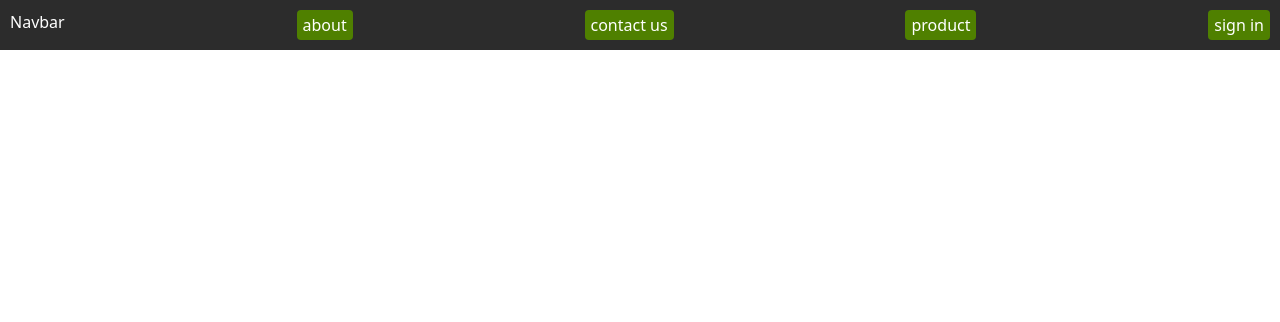
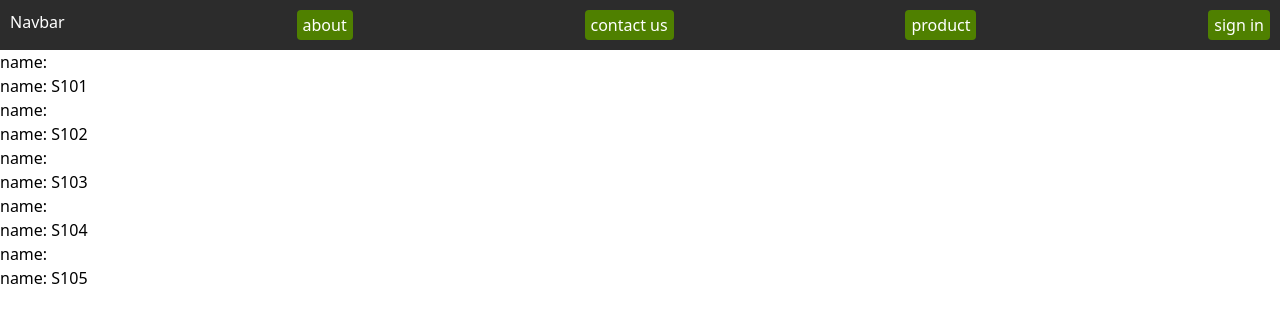
Before and after one commit to rajdevweb/myReact, a React (Vite) app: page / in a window 1280 px wide. Shown: the top 322 px of the page. Built offline with nearby package versions, Linux system fonts and the light colour scheme.

Commit message:
component-props-card-map

```diff
--- a/src/App.jsx
+++ b/src/App.jsx
@@ -4,7 +4,8 @@
 import { useState } from 'react';
 import './App.css'
 import Navbar from './components/Navbar';
-
+import Card from './components/Card';
+{ useState }
 
 // import './index.css'
 
@@ -36,9 +37,48 @@ import Navbar from './components/Navbar';
 //     </>
 //   )
 // }
-{ useState }
+
 const App = () => {
   // const [num, setnum] = useState(0);
+
+  const student = [
+  {
+    "name": "John Smith",
+    "student_id": "S101",
+    "division": "A",
+    "gender": "Male",
+    "grade": "B"
+  },
+  {
+    "name": "Emily Johnson",
+    "student_id": "S102",
+    "division": "B",
+    "gender": "Female",
+    "grade": "A"
+  },
+  {
+    "name": "Michael Brown",
+    "student_id": "S103",
+    "division": "A",
+    "gender": "Male",
+    "grade": "C"
+  },
+  {
+    "name": "Sophia Garcia",
+    "student_id": "S104",
+    "division": "C",
+    "gender": "Female",
+    "grade": "B+"
+  },
+  {
+    "name": "Liam Martinez",
+    "student_id": "S105",
+    "division": "B",
+    "gender": "Male",
+    "grade": "A-"
+  }
+]
+
 
   return (
     <>
@@ -59,8 +99,21 @@ const App = () => {
       {/* components */}
 
        <Navbar/>
+      {student.map(function(student,index){
+        return <Card key={index} name={student.name} student_id={student.student_id} division={student.division} gender={student.gender} />
+      })}
 
+       {/* <div className='flex gap-5'>
+       <Card title = "pollar bear" about = "
+Polar bears (Ursus maritimus) are one of the most iconic animals on Earth, recognized for their beauty, strength, and ability to survive in some of the planet’s harshest environments. They are the largest carnivorous land mammals and are native to the Arctic Circle, where they have evolved over thousands of years to thrive in the freezing conditions. Their existence, however, is increasingly under threat due to climate change, which is causing their habitat to shrink at an alarming rate. Here's a comprehensive look at polar bears, their biology, lifestyle, and the challenges they face."
+tag="bear" tag2= "snow"
+/>
 
+    <Card title = "pollar bear" about = "
+Polar bears (Ursus maritimus) are one of the most iconic animals on Earth, recognized for their beauty, strength, and ability to survive in some of the planet’s harshest environments. They are the largest carnivorous land mammals and are native to the Arctic Circle, where they have evolved over thousands of years to thrive in the freezing conditions. Their existence, however, is increasingly under threat due to climate change, which is causing their habitat to shrink at an alarming rate. Here's a comprehensive look at polar bears, their biology, lifestyle, and the challenges they face."
+tag="bear" tag2= "snow"
+/>
+</div>         */}
 
 
 
--- /dev/null
+++ b/src/components/Card.jsx
@@ -0,0 +1,21 @@
+import React from 'react'
+
+
+function Card({props,student_id}) {
+  return (
+    // <div className="card">
+    //   <h3>{name}</h3>
+    //   <p>ID: {student_id}</p>
+    //   <p>Division: {division}</p>
+    //   <p>Gender: {gender}</p>
+    //   <p>Grade: {grade}</p>
+    // </div>
+
+    <>
+    <div>name: {name} </div>
+    <div>name: {student_id} </div>
+    </>
+  );
+}
+
+export default Card;
```
